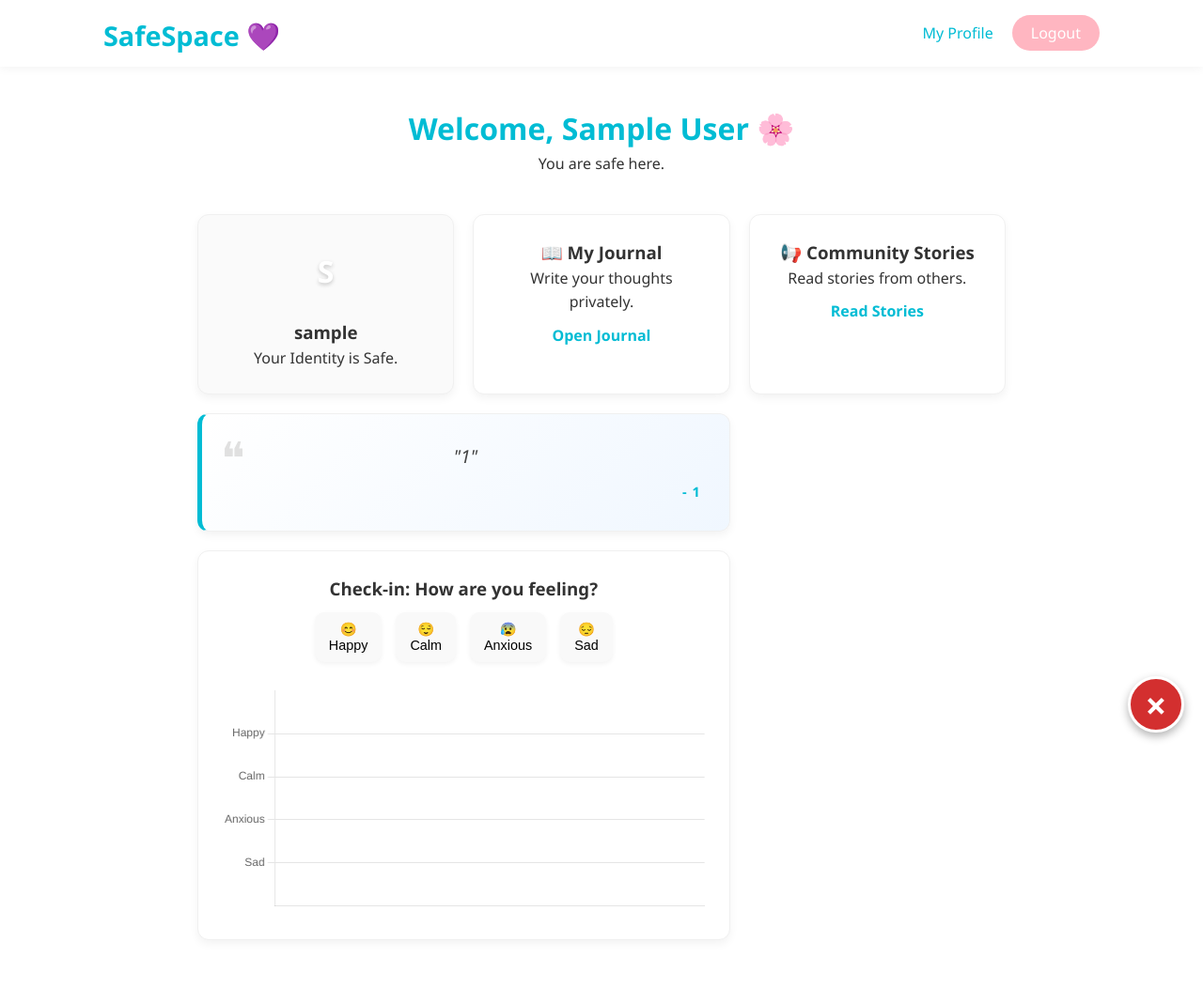
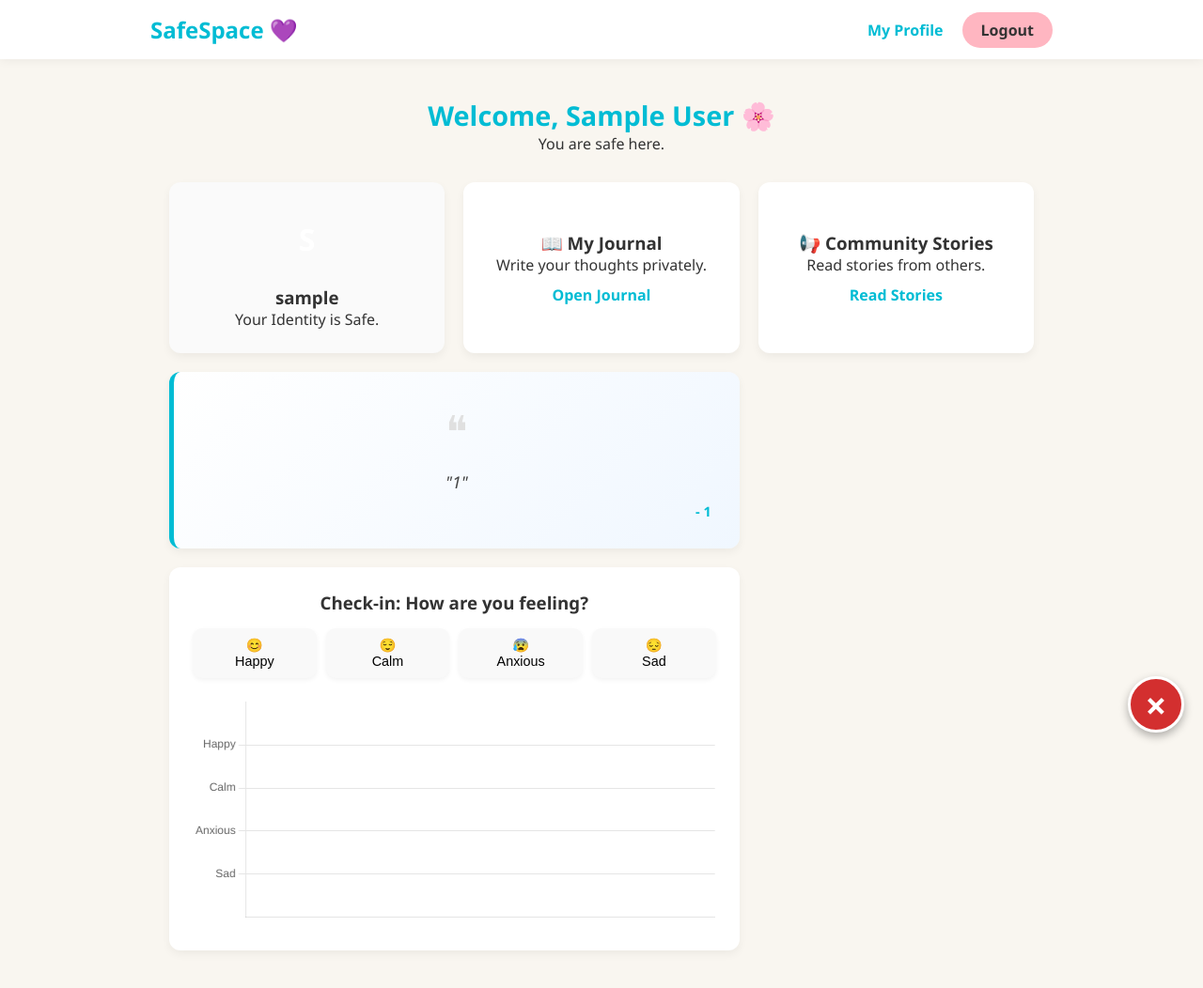
Before and after one commit to Rachel-Murambiwa/SafeSpace-Final-WebTech-Project, a PHP site: page /view/dashboard.php in a window 1280 px wide. Shown: the whole page at 94% size. Before the commit the page ends 1001 px from the top, so only its background shows below. Run offline with PHP 8.4, Linux system fonts and the light colour scheme; the visitor is signed in with stand-in values (Sample User, id 1); tables that the repository leaves empty or names only in its code hold one stand-in row (values such as "Sample post"); data that the repository does not hold is empty.

Commit message:
added security and updated responsiveness

```diff
--- a/assets/css/dashboard.css
+++ b/assets/css/dashboard.css
@@ -1,68 +1,108 @@
-/* Dashboard Layout */
+/* ========================
+   1. RESET & BASICS
+   ======================== */
+* {
+    margin: 0;
+    padding: 0;
+    box-sizing: border-box;
+}
+
+body {
+    font-family: 'Segoe UI', Tahoma, Geneva, Verdana, sans-serif;
+    background-color: #F9F6F0;
+    color: #333;
+}
+
+/* ========================
+   2. NAVBAR (RESPONSIVE)
+   ======================== */
+.navbar {
+    background: white;
+    padding: 15px 0;
+    box-shadow: 0 2px 10px rgba(0,0,0,0.05);
+    position: sticky;
+    top: 0;
+    z-index: 1000;
+}
+
+.nav-container {
+    max-width: 1000px;
+    margin: 0 auto;
+    padding: 0 20px;
+    display: flex;
+    justify-content: space-between;
+    align-items: center;
+}
+
+.logo h1 {
+    color: #00BCD4;
+    margin: 0;
+    font-size: 1.5rem;
+}
+
+/* --- Navigation Links (Desktop Default) --- */
+.nav-links {
+    display: flex;
+    list-style: none;
+    gap: 20px;
+    align-items: center;
+}
+
+.nav-links a {
+    text-decoration: none;
+    color: #333;
+    font-weight: bold;
+    transition: 0.3s;
+}
+
+.nav-links a:hover { color: #00BCD4; }
+
+.btn-join {
+    padding: 8px 20px;
+    border-radius: 20px;
+    color: #333 !important;
+}
+
+/* --- Hamburger Button (Hidden on Desktop) --- */
+.hamburger {
+    display: none; /* Hidden by default */
+    background: none;
+    border: none;
+    cursor: pointer;
+    flex-direction: column;
+    gap: 5px;
+}
+
+.hamburger .bar {
+    width: 25px;
+    height: 3px;
+    background-color: #00BCD4;
+    display: block;
+    transition: 0.3s;
+}
+
+/* ========================
+   3. DASHBOARD LAYOUT
+   ======================== */
 .dashboard-container {
-    padding: 40px 20px;
-    max-width: 900px;
+    padding: 20px;
+    max-width: 1000px;
+    margin: 0 auto;
 }
 
 .dash-header {
     text-align: center;
-    margin-bottom: 40px;
+    margin-bottom: 30px;
 }
-.dash-header h1 { color: #00BCD4; }
+.dash-header h1 { color: #00BCD4; font-size: 1.8rem; }
 
-/* Setup Card (The Form) */
-.setup-card {
-    background: white;
-    padding: 40px;
-    border-radius: 15px;
-    box-shadow: 0 10px 30px rgba(0,0,0,0.1);
-    max-width: 500px;
-    margin: 0 auto;
-    text-align: center;
-}
-
-.setup-card input[type="text"] {
-    width: 100%;
-    padding: 12px;
-    margin: 10px 0 20px 0;
-    border: 1px solid #ddd;
-    border-radius: 8px;
-}
-
-.color-picker {
-    display: flex;
-    justify-content: center;
-    gap: 15px;
-    margin-top: 10px;
-}
-
-.color-picker input {
-    display: none;
-}
-
-.color-picker label {
-    width: 40px;
-    height: 40px;
-    border-radius: 50%;
-    cursor: pointer;
-    border: 3px solid transparent;
-    transition: transform 0.2s;
-}
-
-.color-picker label:hover {
-    transform: scale(1.1);
-}
-
-/* Highlight selected color */
-.color-picker input:checked + label {
-    border-color: #333;
-    transform: scale(1.2);
-}
-
-/* Dashboard Grid (View Mode) */
+/* ========================
+   4. GRID SYSTEM
+   ======================== */
 .dash-grid {
     display: grid;
-    grid-template-columns: repeat(auto-fit, minmax(250px, 1fr));
+    /* Responsive columns: Fits as many as possible, min width 280px */
+    grid-template-columns: repeat(auto-fit, minmax(280px, 1fr));
     gap: 20px;
 }
 
@@ -72,133 +112,113 @@
     border-radius: 12px;
     box-shadow: 0 4px 10px rgba(0,0,0,0.05);
     text-align: center;
+    display: flex;
+    flex-direction: column;
+    justify-content: center;
 }
 
-.profile-card {
-    background: #fafafa;
-}
-
-.avatar-circle {
-    width: 70px;
-    height: 70px;
-    border-radius: 50%;
-    margin: 0 auto 15px auto;
-    display: flex;
-    align-items: center;
-    justify-content: center;
-    font-size: 2rem;
-    font-weight: bold;
-    color: white;
-    text-shadow: 0 2px 4px rgba(0,0,0,0.2);
-}
-
-.btn-link {
-    display: inline-block;
-    margin-top: 10px;
-    color: #00BCD4;
-    font-weight: bold;
-    text-decoration: none;
-}
-
-.btn-primary {
-    width: 100%;
-    padding: 14px;
-    background-color: #FFB6C1;
-    color: #333;
-    border: none;
-    border-radius: 50px;
-    font-size: 1.1rem;
-    font-weight: 700;
-    cursor: pointer;
-    transition: transform 0.2s, background-color 0.2s;
-    text-transform: uppercase;
-    letter-spacing: 1px;
-}
-
-.btn-primary:hover {
-    background-color: #ff9eaf;
-    transform: translateY(-2px);
-    box-shadow: 0 5px 15px rgba(255, 182, 193, 0.4);
-}
-
-
+/* ========================
+   5. SPECIAL CARDS
+   ======================== */
 .quote-card {
     background: linear-gradient(135deg, #fff 0%, #f0f7ff 100%);
     border-left: 5px solid #00BCD4;
-    position: relative;
     padding: 30px;
-    grid-column: span 1;
-}
-
-
-@media (min-width: 768px) {
-    .quote-card {
-        grid-column: span 2;
-    }
 }
 
 .quote-icon {
-    font-size: 3rem;
-    color: #e0e0e0;
-    position: absolute;
-    top: 10px;
-    left: 20px;
-    font-family: serif;
-    z-index: 0;
+    font-size: 3rem; color: #e0e0e0; margin-bottom: 10px; display: block;
 }
+.quote-text { font-size: 1.1rem; font-style: italic; color: #444; margin-bottom: 10px; }
+.quote-author { font-size: 0.9rem; color: #00BCD4; font-weight: bold; text-align: right; }
 
-.quote-text {
-    font-size: 1.2rem;
-    font-style: italic;
-    color: #444;
-    position: relative;
-    z-index: 1;
-    margin-bottom: 10px;
-    font-weight: 500;
-}
-
-.quote-author {
-    font-size: 0.9rem;
-    color: #00BCD4;
-    text-transform: uppercase;
-    letter-spacing: 1px;
-    font-weight: bold;
-    text-align: right;
-}
-
-
-.mood-card {
-    grid-column: span 2;
-    text-align: center;
-}
-
+/* Mood Card */
+.mood-card { text-align: center; }
 .mood-form {
     display: flex;
     justify-content: center;
-    gap: 15px;
-    margin-bottom: 20px;
-    margin-top: 10px;
+    gap: 10px;
+    margin: 15px 0;
+    flex-wrap: wrap; /* Allows buttons to stack on phones */
 }
 
 .mood-btn {
-    border: none;
-    background: #f9f9f9;
-    padding: 10px 15px;
-    border-radius: 10px;
-    cursor: pointer;
-    transition: 0.2s;
-    font-size: 0.9rem;
+    border: none; background: #f9f9f9; padding: 10px; border-radius: 10px;
+    cursor: pointer; transition: 0.2s; font-size: 0.9rem;
     box-shadow: 0 2px 5px rgba(0,0,0,0.05);
+    flex: 1; min-width: 60px; /* Responsive sizing */
+}
+.mood-btn:hover { transform: translateY(-3px); }
+.happy:hover { background: #fff9c4; }
+.calm:hover { background: #e1f5fe; }
+.anxious:hover { background: #ffebee; }
+.sad:hover { background: #eceff1; }
+
+.chart-container { height: 250px; width: 100%; position: relative; }
+
+/* Profile Card */
+.profile-card { background: #fafafa; }
+.avatar-circle {
+    width: 70px; height: 70px; border-radius: 50%;
+    margin: 0 auto 15px auto; display: flex; align-items: center; justify-content: center;
+    font-size: 2rem; font-weight: bold; color: white;
+}
+.btn-link { display: inline-block; margin-top: 10px; color: #00BCD4; font-weight: bold; text-decoration: none; }
+
+/* Setup Form */
+.setup-card {
+    background: white; padding: 30px; border-radius: 15px;
+    box-shadow: 0 10px 30px rgba(0,0,0,0.1);
+    max-width: 500px; margin: 0 auto; text-align: center;
+}
+.setup-card input[type="text"] { width: 100%; padding: 12px; margin: 10px 0 20px 0; border: 1px solid #ddd; border-radius: 8px; }
+.color-picker { display: flex; justify-content: center; gap: 10px; margin-top: 10px; flex-wrap: wrap; }
+.color-picker label { width: 40px; height: 40px; border-radius: 50%; cursor: pointer; border: 3px solid transparent; transition: 0.2s; }
+.color-picker label:hover { transform: scale(1.1); }
+.color-picker input:checked + label { border-color: #333; transform: scale(1.2); }
+.btn-primary { width: 100%; padding: 14px; background: #FFB6C1; color: #333; border: none; border-radius: 50px; font-weight: bold; cursor: pointer; }
+
+/* ========================
+   6. MOBILE RESPONSIVE LOGIC
+   ======================== */
+@media (max-width: 768px) {
+
+    /* Show Hamburger */
+    .hamburger {
+        display: flex;
+        position: absolute;
+        right: 20px;
+        top: 50%;
+        transform: translateY(-50%);
+     }
+
+    /* Hide Links initially */
+    .nav-links {
+        display: none; /* Hidden by default */
+        position: absolute;
+        top: 100%; /* Push below header */
+        left: 0;
+        width: 100%;
+        background-color: white;
+        flex-direction: column;
+        padding: 20px 0;
+        box-shadow: 0 5px 10px rgba(0,0,0,0.1);
+        text-align: center;
+    }
+
+    .nav-links li { margin: 15px 0; }
+
+    /* Class to show menu when active */
+    .nav-links.active {
+        display: flex;
+    }
+
+    /* Adjust Padding */
+    .dashboard-container { padding: 20px; }
 }
 
-.mood-btn:hover { transform: translateY(-3px); }
-
-.happy:hover { background: #fff9c4; color: #fbc02d; }
-.calm:hover { background: #e1f5fe; color: #0288d1; }
-.anxious:hover { background: #ffebee; color: #d32f2f; }
-.sad:hover { background: #eceff1; color: #455a64; }
-
-.chart-container {
-    height: 250px;
-    width: 100%;
+/* Desktop Only Adjustments */
+@media (min-width: 769px) {
+    .dashboard-container { padding: 40px; }
+    .quote-card, .mood-card { grid-column: span 2; }
 }
--- a/assets/js/dashboard.js
+++ b/assets/js/dashboard.js
@@ -1,8 +1,10 @@
+document.addEventListener('DOMContentLoaded', () => {
     const hamburger = document.getElementById('hamburger');
     const navLinks = document.getElementById('nav-links');
 
-if (hamburger) {
+    if (hamburger && navLinks) {
         hamburger.addEventListener('click', () => {
             navLinks.classList.toggle('active');
         });
     }
+});
--- a/index.php
+++ b/index.php
@@ -42,7 +42,7 @@
             <p>A safe haven where women can share, heal, and grow,
                 strengthened by community and free from judgment.</p>
             <div class="hero-btns">
-                <a href="view/register.php" class="btn btn-primary">Join Community</a>
+                <a href="view/register.php" class="btn btn-outline">Join Community</a>
                 <a href="#about" class="btn btn-outline">Learn More</a>
             </div>
         </div>
@@ -145,7 +145,7 @@
                     <input type="text" placeholder="Your Name" required>
                     <input type="email" placeholder="Your Email" required>
                     <textarea rows="4" placeholder="How can we help?"></textarea>
-                    <button type="submit" class="btn-primary">Send Message</button>
+                    <button type="submit" class="btn-outline">Send Message</button>
                 </form>
             </div>
         </div>
--- a/view/dashboard.php
+++ b/view/dashboard.php
@@ -95,7 +95,8 @@
     <meta charset="UTF-8">
     <meta name="viewport" content="width=device-width, initial-scale=1.0">
     <title>Dashboard - SafeSpace</title>
-    <link rel="stylesheet" href="../assets/css/style.css">     <link rel="stylesheet" href="../assets/css/dashboard.css"> </head>
+    <link rel="stylesheet" href="../assets/css/dashboard.css">
+</head>
 <body>
 
     <header class="navbar">
```
Also changed, not shown: assets/css/style.css (+19 -5 lines), view/admin/dashboard.php (+14 -5 lines). Lines whose indentation alone changed are shown as unchanged.
